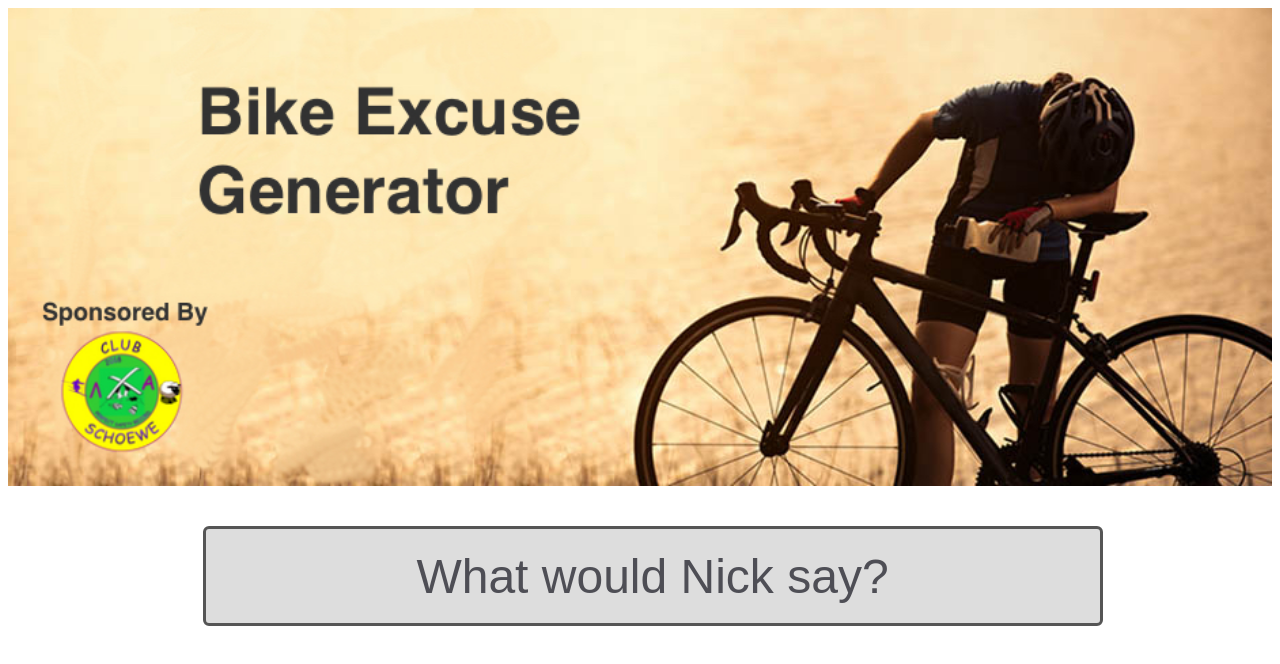
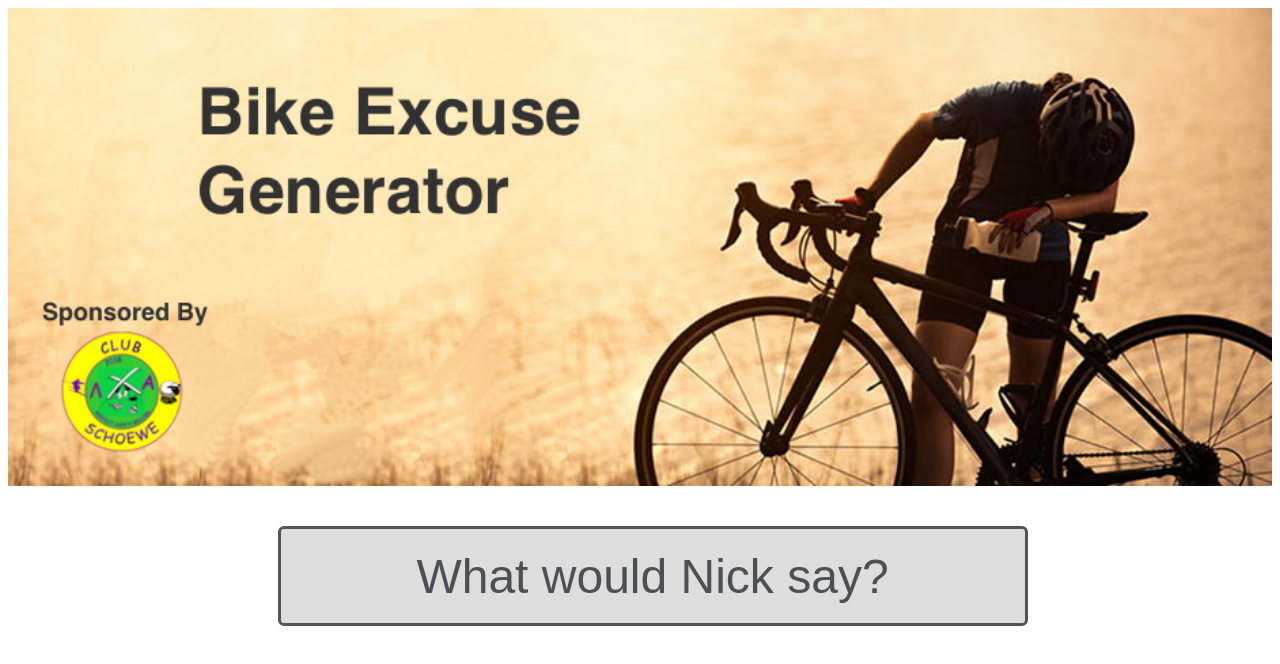
Before and after one commit to nearwalden/bike-excuse, a plain HTML site: page index.html in a window 1280 px wide. Drawn offline with Linux system fonts and the light colour scheme.

Commit message:
phone fixes

```diff
--- a/style.css
+++ b/style.css
@@ -54,7 +54,7 @@ body {
     background-color: #ddd;
     border: 3px solid #555;
     height: 100px;
-    width: 900px;
+    width: 750px;
   }
 
   button:hover{
```
